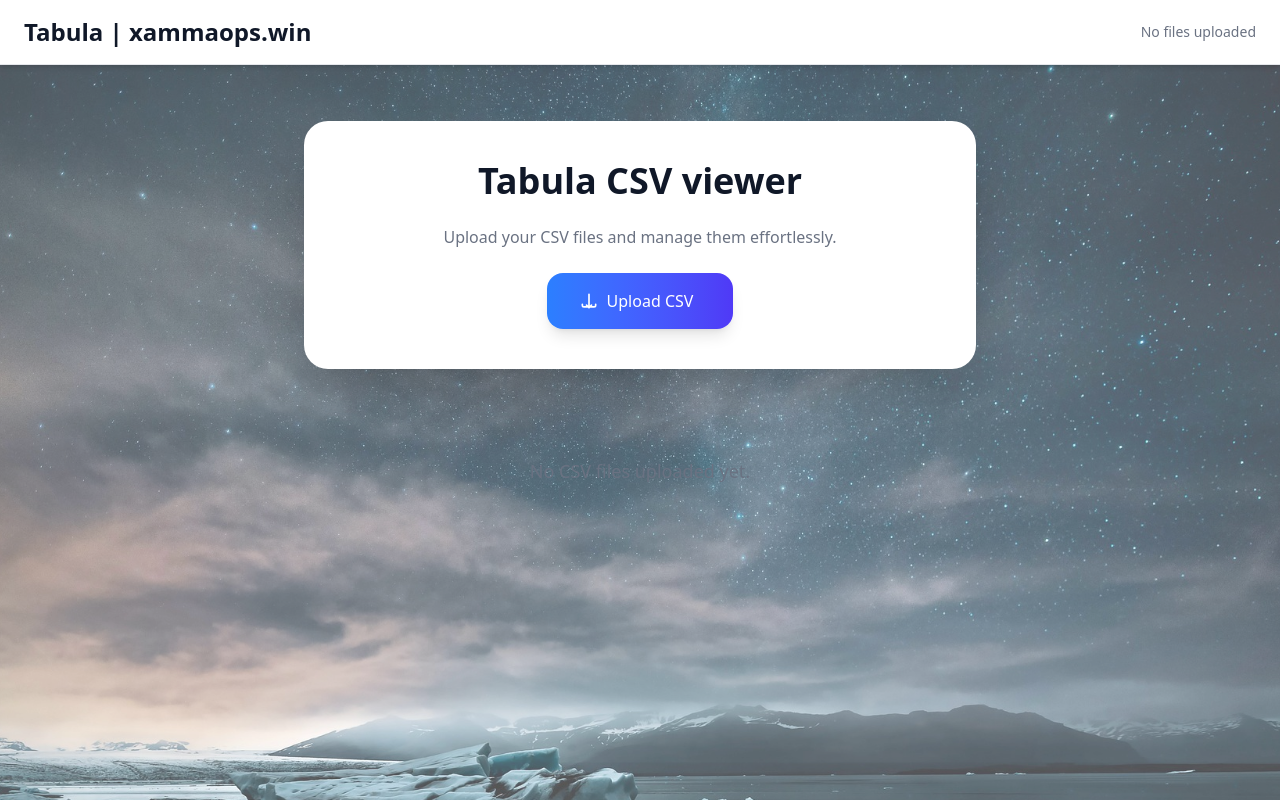
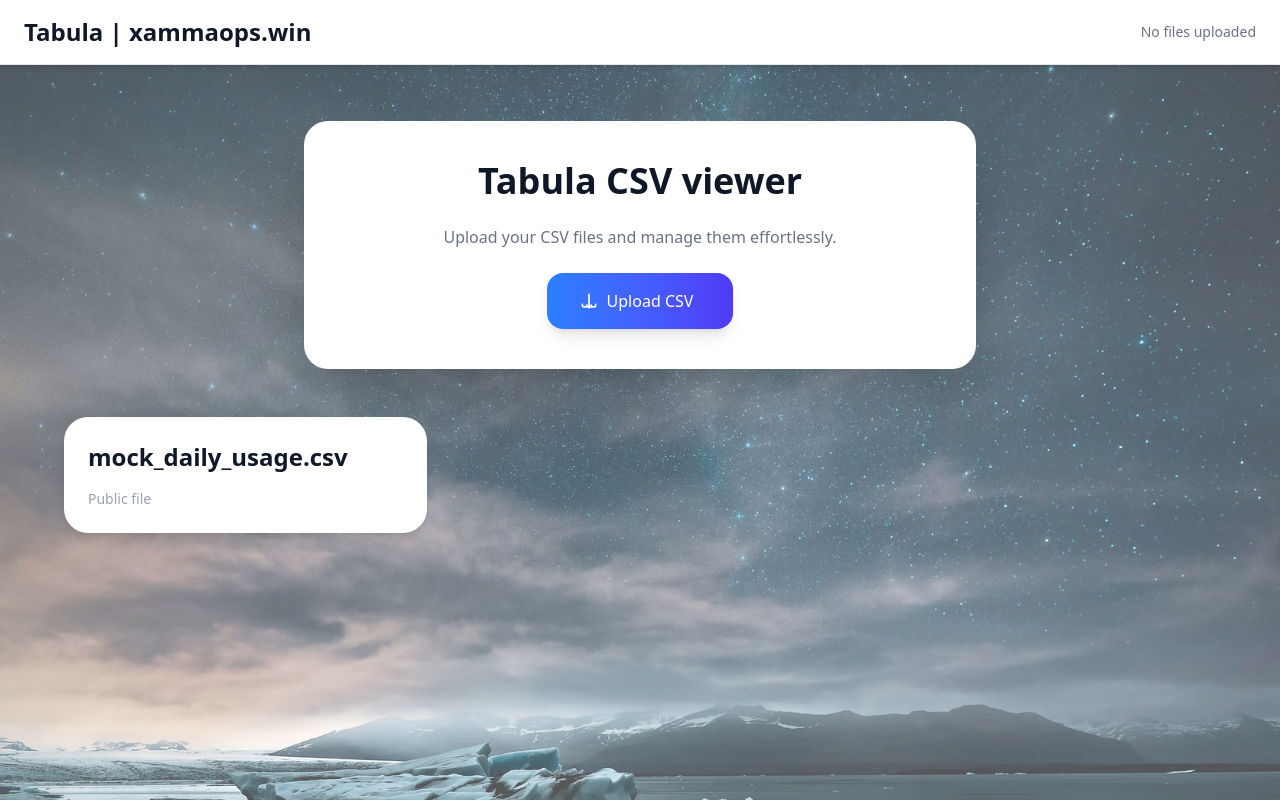
Before and after one commit to xamma/tabula, a Next.js app: page / in a window 1280 px wide. Shown: the top 800 px of the page. Built offline with nearby package versions, Linux system fonts and the light colour scheme.

Commit message:
Added public file functionality.

```diff
--- /dev/null
+++ b/src/app/HomePageClient.tsx
@@ -0,0 +1,89 @@
+'use client';
+
+import CSVUploader from '../components/CSVUploader';
+import { useEffect, useState } from 'react';
+import { useRouter } from 'next/navigation';
+
+type HomePageClientProps = {
+  publicCSVs: { name: string; url: string }[];
+};
+
+export default function HomePageClient({ publicCSVs }: HomePageClientProps) {
+  const [files, setFiles] = useState<string[]>([]);
+  const router = useRouter();
+
+  const fetchFiles = () => {
+    const keys = Object.keys(localStorage)
+      .filter((key) => key.startsWith('csv-'))
+      .map((key) => decodeURIComponent(key.replace('csv-', '')));
+    setFiles(keys);
+  };
+
+  useEffect(() => {
+    fetchFiles();
+    const listener = () => fetchFiles();
+    window.addEventListener('csv-update', listener);
+    return () => window.removeEventListener('csv-update', listener);
+  }, []);
+
+  const allFiles = [
+    ...publicCSVs.map((f) => ({ name: f.name, isPublic: true })),
+    ...files.map((name) => ({ name, isPublic: false })),
+  ];
+
+  return (
+    <div className="min-h-screen p-6 bg-transparent">
+      {/* Upload Section */}
+      <div className="max-w-2xl mx-auto bg-white rounded-3xl p-10 flex flex-col items-center space-y-6 shadow-2xl">
+        <h1 className="text-4xl font-extrabold text-gray-900 text-center">
+          Tabula CSV viewer
+        </h1>
+        <p className="text-gray-500 text-center">
+          Upload your CSV files and manage them effortlessly.
+        </p>
+        <CSVUploader />
+      </div>
+
+      {/* CSV Cards */}
+      <div className="mt-12 max-w-6xl mx-auto grid grid-cols-1 sm:grid-cols-2 lg:grid-cols-3 gap-8">
+        {allFiles.length === 0 ? (
+          <p className="text-gray-500 col-span-full text-center mt-10 text-lg">
+            No CSV files available.
+          </p>
+        ) : (
+          allFiles.map(({ name, isPublic }) => (
+            <div
+              key={name}
+              onClick={() => router.push(`/files/${encodeURIComponent(name)}`)}
+              className="cursor-pointer bg-white rounded-3xl shadow-lg p-6 flex flex-col justify-between transition-transform transform hover:scale-105 hover:shadow-2xl"
+            >
+              <h3 className="text-2xl font-semibold text-gray-900 truncate">
+                {name}
+              </h3>
+              <div className="mt-4 flex justify-between items-center">
+                <span className="text-gray-400 text-sm">
+                  {isPublic ? "Public file" : "Click to view"}
+                </span>
+                {!isPublic && (
+                  <button
+                    onClick={(e) => {
+                      e.stopPropagation();
+                      if (confirm(`Delete "${name}"?`)) {
+                        localStorage.removeItem(`csv-${encodeURIComponent(name)}`);
+                        window.dispatchEvent(new Event('csv-update'));
+                      }
+                    }}
+                    className="text-red-500 hover:text-red-700 font-bold text-lg"
+                    title="Delete file"
+                  >
+                    ×
+                  </button>
+                )}
+              </div>
+            </div>
+          ))
+        )}
+      </div>
+    </div>
+  );
+}
--- a/src/app/files/[slug]/page.tsx
+++ b/src/app/files/[slug]/page.tsx
@@ -9,11 +9,34 @@ export default function CSVPage() {
   const slug = decodeURIComponent(rawSlug);
   const [data, setData] = useState<Record<string, any>[]>([]);
 
-  const fetchData = () => {
-    if (slug) {
-      const saved = localStorage.getItem(`csv-${rawSlug}`);
-      setData(saved ? JSON.parse(saved) : []);
+  const fetchData = async () => {
+    let parsed: Record<string, any>[] = [];
+
+    const saved = localStorage.getItem(`csv-${encodeURIComponent(slug)}`);
+    if (saved) {
+      parsed = JSON.parse(saved);
+    } else {
+      // Try fetching from /public/csv/
+      try {
+        // Build safe URL
+        const fileName = slug.endsWith('.csv') ? slug : `${slug}.csv`;
+        const safeUrl = `/csv/${encodeURIComponent(fileName)}`;
+
+        const res = await fetch(safeUrl);
+        if (res.ok) {
+          const text = await res.text();
+          const Papa = (await import('papaparse')).default;
+          const result = Papa.parse(text, { header: true, skipEmptyLines: true });
+          parsed = result.data as Record<string, any>[];
+        } else {
+          console.warn(`CSV not found at ${safeUrl}`);
+        }
+      } catch (err) {
+        console.error('Error fetching public CSV:', err);
+      }
     }
+
+    setData(parsed);
   };
 
   useEffect(() => {
@@ -56,7 +79,10 @@ export default function CSVPage() {
                 className="hover:bg-gray-100 dark:hover:bg-gray-700 transition-colors duration-200"
               >
                 {Object.values(row).map((value, i) => (
-                  <td key={i} className="px-6 py-4 text-gray-800 dark:text-gray-200 whitespace-nowrap">
+                  <td
+                    key={i}
+                    className="px-6 py-4 text-gray-800 dark:text-gray-200 whitespace-nowrap"
+                  >
                     {value as string | number}
                   </td>
                 ))}
--- a/src/app/layout.tsx
+++ b/src/app/layout.tsx
@@ -3,7 +3,7 @@ import Header from '../components/Header';
 import { ReactNode } from 'react';
 
 export const metadata = {
-  title: 'CSV Manager',
+  title: 'Tabula',
   description: 'Upload, view, and manage your CSV files with style',
 };
 
--- a/src/app/page.tsx
+++ b/src/app/page.tsx
@@ -1,78 +1,8 @@
-'use client';
+import { getPublicCSVs } from "@/lib/getPublicCSVs";
+import HomePageClient from "./HomePageClient";
 
-import CSVUploader from '../components/CSVUploader';
-import { useEffect, useState } from 'react';
-import { useRouter } from 'next/navigation';
+export default async function Page() {
+  const publicCSVs = getPublicCSVs(); // runs only on server
 
-export default function HomePage() {
-  const [files, setFiles] = useState<string[]>([]);
-  const router = useRouter();
-
-  const fetchFiles = () => {
-    const keys = Object.keys(localStorage)
-      .filter((key) => key.startsWith('csv-'))
-      // decode for display
-      .map((key) => decodeURIComponent(key.replace('csv-', '')));
-    setFiles(keys);
-  };
-
-  useEffect(() => {
-    fetchFiles();
-    const listener = () => fetchFiles();
-    window.addEventListener('csv-update', listener);
-    return () => window.removeEventListener('csv-update', listener);
-  }, []);
-
-  return (
-    <div className="min-h-screen p-6 bg-transparent">
-      {/* Upload Section */}
-      <div className="max-w-2xl mx-auto bg-white rounded-3xl p-10 flex flex-col items-center space-y-6 shadow-2xl">
-        <h1 className="text-4xl font-extrabold text-gray-900 text-center">
-          Tabula CSV viewer
-        </h1>
-        <p className="text-gray-500 text-center">
-          Upload your CSV files and manage them effortlessly.
-        </p>
-        <CSVUploader />
-      </div>
-
-      {/* Uploaded CSV Cards */}
-      <div className="mt-12 max-w-6xl mx-auto grid grid-cols-1 sm:grid-cols-2 lg:grid-cols-3 gap-8">
-        {files.length === 0 ? (
-          <p className="text-gray-500 col-span-full text-center mt-10 text-lg">
-            No CSV files uploaded yet.
-          </p>
-        ) : (
-          files.map((file) => (
-            <div
-              key={file}
-              onClick={() => router.push(`/files/${encodeURIComponent(file)}`)}
-              className="cursor-pointer bg-white rounded-3xl shadow-lg p-6 flex flex-col justify-between transition-transform transform hover:scale-105 hover:shadow-2xl"
-            >
-              <h3 className="text-2xl font-semibold text-gray-900 truncate">
-                {file}
-              </h3>
-              <div className="mt-4 flex justify-between items-center">
-                <span className="text-gray-400 text-sm">Click to view</span>
-                <button
-                  onClick={(e) => {
-                    e.stopPropagation();
-                    if (confirm(`Delete "${file}"?`)) {
-                      // encode to match localStorage key
-                      localStorage.removeItem(`csv-${encodeURIComponent(file)}`);
-                      window.dispatchEvent(new Event('csv-update'));
-                    }
-                  }}
-                  className="text-red-500 hover:text-red-700 font-bold text-lg"
-                  title="Delete file"
-                >
-                  ×
-                </button>
-              </div>
-            </div>
-          ))
-        )}
-      </div>
-    </div>
-  );
+  return <HomePageClient publicCSVs={publicCSVs} />;
 }
--- /dev/null
+++ b/src/lib/getPublicCSVs.ts
@@ -0,0 +1,15 @@
+import fs from "fs";
+import path from "path";
+
+export function getPublicCSVs() {
+  const csvDir = path.join(process.cwd(), "public", "csv");
+  if (!fs.existsSync(csvDir)) return [];
+
+  return fs
+    .readdirSync(csvDir)
+    .filter((file) => file.endsWith(".csv"))
+    .map((file) => ({
+      name: file,
+      url: `/csv/${file}`,
+    }));
+}
```
Also changed, not shown: assets/image3.png (added), public/csv/mock_daily_usage.csv (added), 1 other file (tests, documents, lock files or other folders).
